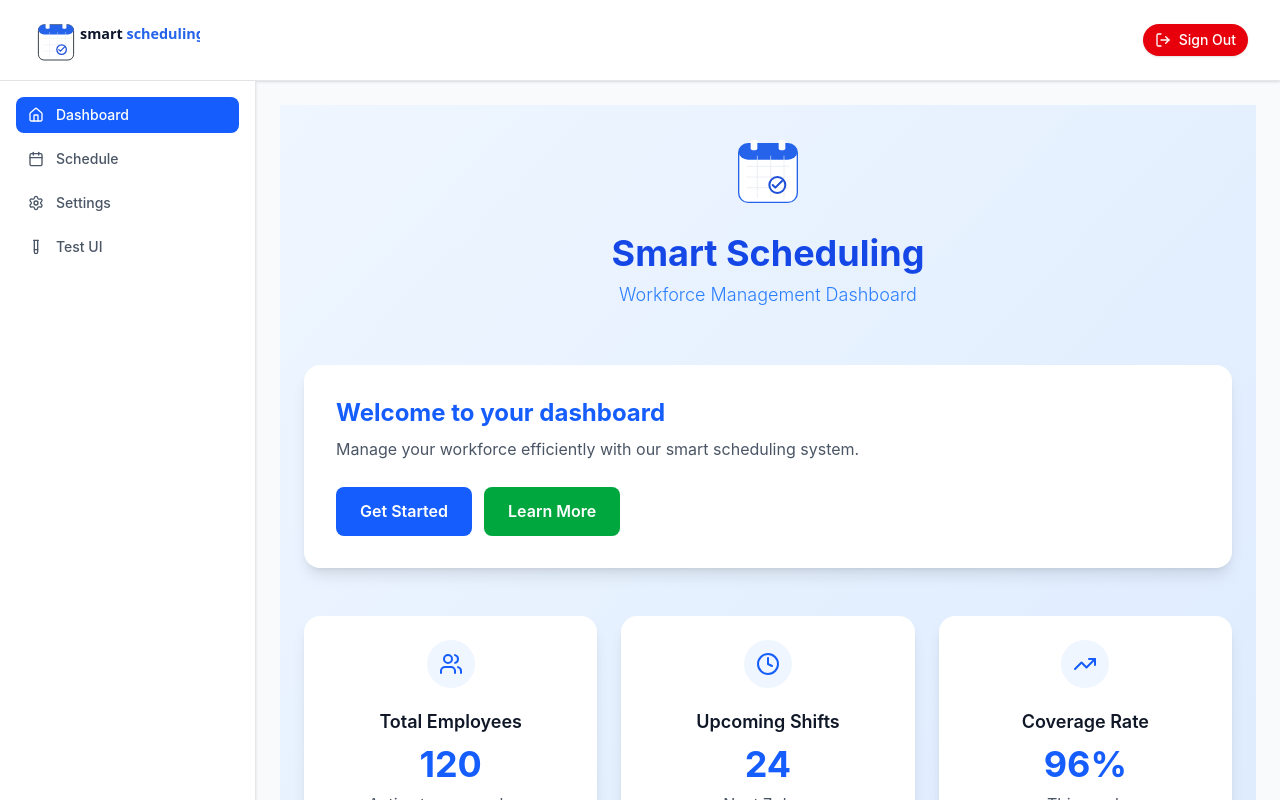
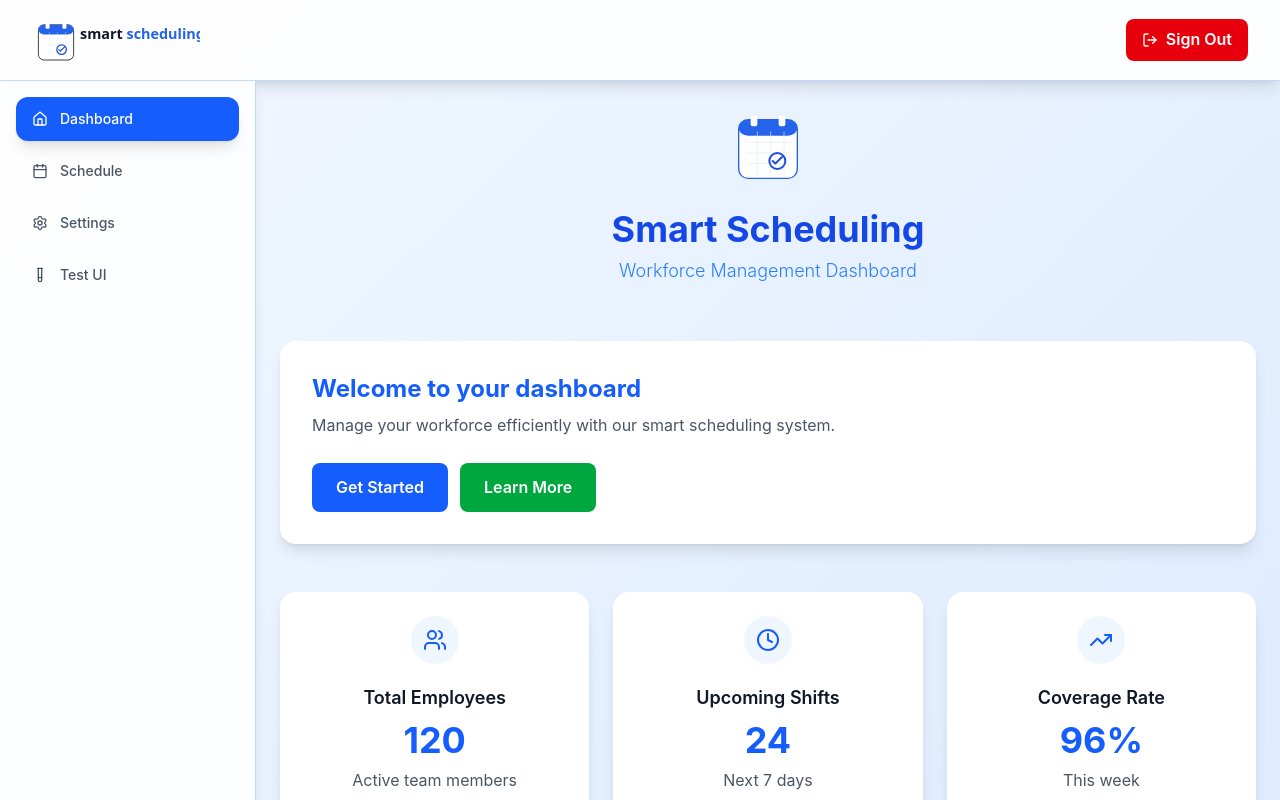
Before and after one commit to AlonLivne007/smart-scheduling, a React app in the folder frontend/: page / in a window 1280 px wide. Shown: the top 800 px of the page. Built offline with nearby package versions, Linux system fonts and the light colour scheme; the HTML template or start-up script is replaced by a standard one.

Commit message:
beter Design 1.1

```diff
--- a/frontend/src/layouts/MainLayout.jsx
+++ b/frontend/src/layouts/MainLayout.jsx
@@ -20,25 +20,25 @@ import { LogOut, Home, Calendar, Settings, TestTube } from 'lucide-react';
 
 export default function MainLayout() {
   return (
-    <div className="min-h-screen bg-gray-50">
+    <div className="min-h-screen bg-gradient-to-br from-blue-50 to-blue-100">
       {/* Header Section - Contains logo and sign-out button */}
-      <header className="bg-white shadow-sm border-b border-gray-200">
+      <header className="bg-white/90 backdrop-blur-sm shadow-lg border-b border-blue-200">
         <div className="w-full px-4 sm:px-6 lg:px-8">
           <div className="flex items-center justify-between py-4">
             {/* Brand logo - medium size for header */}
             <Logo size="medium" />
             {/* Sign out button - danger variant for logout action */}
-            <Button variant="danger" size="small">
+            <button className="bg-red-600 text-white font-semibold py-2 px-4 rounded-lg hover:bg-red-700 focus:outline-none focus:ring-2 focus:ring-red-500 focus:ring-offset-2 transition-colors duration-200 flex items-center">
               <LogOut className="w-4 h-4 mr-2" />
               Sign Out
-            </Button>
+            </button>
           </div>
         </div>
       </header>
 
       <div className="flex">
         {/* Sidebar Navigation - Fixed width sidebar with navigation links */}
-        <nav className="bg-white shadow-sm border-r border-gray-200 w-64 min-h-screen">
+        <nav className="bg-white/90 backdrop-blur-sm shadow-lg border-r border-blue-200 w-64 min-h-screen">
           <div className="p-4">
             <ul className="space-y-2">
               {/* Home Navigation Link */}
@@ -47,10 +47,10 @@ export default function MainLayout() {
                   to="/"
                   end
                   className={({ isActive }) =>
-                    `flex items-center px-3 py-2 rounded-lg text-sm font-medium transition-colors ${
+                    `flex items-center px-4 py-3 rounded-xl text-sm font-medium transition-all duration-200 ${
                       isActive
-                        ? 'bg-blue-600 text-white'
-                        : 'text-gray-600 hover:bg-gray-100 hover:text-gray-900'
+                        ? 'bg-blue-600 text-white shadow-lg'
+                        : 'text-gray-600 hover:bg-blue-50 hover:text-blue-700 hover:shadow-md'
                     }`
                   }
                 >
@@ -64,10 +64,10 @@ export default function MainLayout() {
                 <NavLink
                   to="/schedule"
                   className={({ isActive }) =>
-                    `flex items-center px-3 py-2 rounded-lg text-sm font-medium transition-colors ${
+                    `flex items-center px-4 py-3 rounded-xl text-sm font-medium transition-all duration-200 ${
                       isActive
-                        ? 'bg-blue-600 text-white'
-                        : 'text-gray-600 hover:bg-gray-100 hover:text-gray-900'
+                        ? 'bg-blue-600 text-white shadow-lg'
+                        : 'text-gray-600 hover:bg-blue-50 hover:text-blue-700 hover:shadow-md'
                     }`
                   }
                 >
@@ -81,10 +81,10 @@ export default function MainLayout() {
                 <NavLink
                   to="/settings"
                   className={({ isActive }) =>
-                    `flex items-center px-3 py-2 rounded-lg text-sm font-medium transition-colors ${
+                    `flex items-center px-4 py-3 rounded-xl text-sm font-medium transition-all duration-200 ${
                       isActive
-                        ? 'bg-blue-600 text-white'
-                        : 'text-gray-600 hover:bg-gray-100 hover:text-gray-900'
+                        ? 'bg-blue-600 text-white shadow-lg'
+                        : 'text-gray-600 hover:bg-blue-50 hover:text-blue-700 hover:shadow-md'
                     }`
                   }
                 >
@@ -98,10 +98,10 @@ export default function MainLayout() {
                 <NavLink
                   to="/test"
                   className={({ isActive }) =>
-                    `flex items-center px-3 py-2 rounded-lg text-sm font-medium transition-colors ${
+                    `flex items-center px-4 py-3 rounded-xl text-sm font-medium transition-all duration-200 ${
                       isActive
-                        ? 'bg-blue-600 text-white'
-                        : 'text-gray-600 hover:bg-gray-100 hover:text-gray-900'
+                        ? 'bg-blue-600 text-white shadow-lg'
+                        : 'text-gray-600 hover:bg-blue-50 hover:text-blue-700 hover:shadow-md'
                     }`
                   }
                 >
@@ -114,7 +114,7 @@ export default function MainLayout() {
         </nav>
 
         {/* Main Content Area - Renders child route components */}
-        <main className="flex-1 p-6">
+        <main className="flex-1">
           <Outlet />
         </main>
       </div>
```
